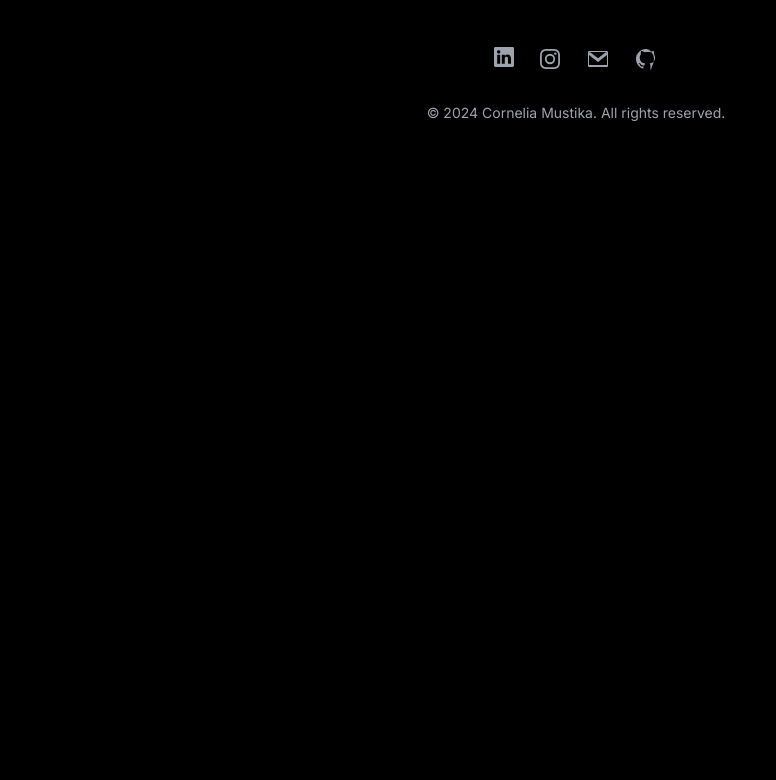
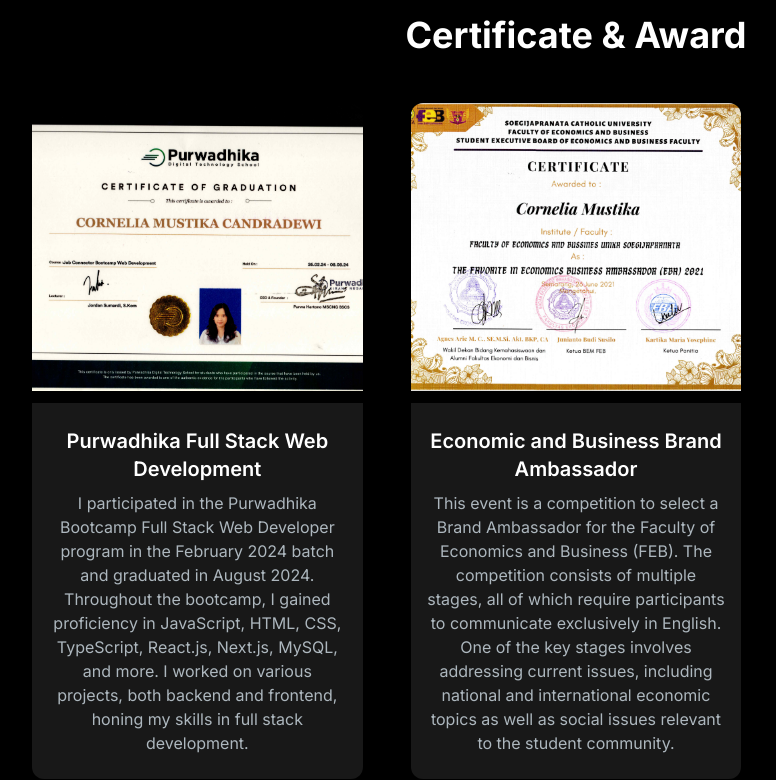
Before and after one commit to ccandradewi/portofolio-cornelia, a Next.js app: page / in a window 1280 px wide. Shown: the part 3121-3901 px from the top of the page, without its empty margins (64-840 px from the left). Before the commit the page ends 3388 px from the top, so only its background shows below. Built offline with nearby package versions, Linux system fonts and the light colour scheme.

Commit message:
add sertif section

```diff
--- /dev/null
+++ b/src/app/components/CertifCard.tsx
@@ -0,0 +1,46 @@
+import React from "react";
+import { CodeBracketIcon, EyeIcon } from "@heroicons/react/24/outline";
+import Link from "next/link";
+
+// Define the type for the props
+interface CertifeCardProps {
+  imgUrl: string;
+  title: string;
+  description: string;
+  previewUrl: string;
+}
+
+const CertifeCard: React.FC<CertifeCardProps> = ({
+  imgUrl,
+  title,
+  description,
+  previewUrl,
+}) => {
+  return (
+    <div>
+      <div
+        className="h-52 md:h-72 rounded-t-xl relative group"
+        style={{
+          background: `url(${imgUrl})`,
+          backgroundSize: "cover", // Resize gambar untuk menutupi elemen
+          backgroundPosition: "center",
+        }}
+      >
+        <div className="overlay items-center justify-center absolute top-0 left-0 w-full h-full bg-[#181818] bg-opacity-0 hidden group-hover:flex group-hover:bg-opacity-80 transition-all duration-500 ">
+          <Link
+            href={previewUrl}
+            className="h-14 w-14 border-2 relative rounded-full border-[#ADB7BE] hover:border-white group/link"
+          >
+            <EyeIcon className="h-10 w-10 text-[#ADB7BE] absolute top-1/2 left-1/2 transform -translate-x-1/2 -translate-y-1/2 cursor-pointer group-hover/link:text-white" />
+          </Link>
+        </div>
+      </div>
+      <div className="text-white rounded-b-xl mt-3 bg-[#181818] py-6 px-4">
+        <h5 className="text-xl font-semibold mb-2 text-center">{title}</h5>
+        <p className="text-[#ADB7BE] text-center">{description}</p>
+      </div>
+    </div>
+  );
+};
+
+export default CertifeCard;
--- /dev/null
+++ b/src/app/components/Certificate.tsx
@@ -0,0 +1,81 @@
+"use client";
+import React, { useState, useRef } from "react";
+import { motion, useInView } from "framer-motion";
+import ProjectCard from "./ProjectCard";
+import CertifeCard from "./CertifCard";
+
+// Define the type for project data
+interface Project {
+  id: number;
+  title: string;
+  description: string;
+  image: string;
+  tag: string[];
+  previewUrl: string;
+}
+
+const certifeData: Project[] = [
+  {
+    id: 1,
+    title: "Purwadhika Full Stack Web Development",
+    description:
+      "I participated in the Purwadhika Bootcamp Full Stack Web Developer program in the February 2024 batch and graduated in August 2024. Throughout the bootcamp, I gained proficiency in JavaScript, HTML, CSS, TypeScript, React.js, Next.js, MySQL, and more. I worked on various projects, both backend and frontend, honing my skills in full stack development.",
+    image: "/sertif.png",
+    tag: ["All", "Web"],
+    previewUrl: "https://glorynailart.shop/",
+  },
+  {
+    id: 2,
+    title: "Economic and Business Brand Ambassador",
+    description:
+      "This event is a competition to select a Brand Ambassador for the Faculty of Economics and Business (FEB). The competition consists of multiple stages, all of which require participants to communicate exclusively in English. One of the key stages involves addressing current issues, including national and international economic topics as well as social issues relevant to the student community.",
+    image: "/EBA.png",
+    tag: ["All", "Web"],
+    previewUrl:
+      "https://drive.google.com/file/d/1Tr4Rv3jKJJHsdno8YDCcLsB7lWsfEP81/view?usp=sharing",
+  },
+];
+
+const CertificatesSection: React.FC = () => {
+  const [tag, setTag] = useState<string>("All");
+  const ref = useRef<HTMLUListElement>(null);
+  const isInView = useInView(ref, { once: true });
+
+  const filteredCertife = certifeData.filter((project) =>
+    project.tag.includes(tag)
+  );
+
+  const cardVariants = {
+    initial: { y: 50, opacity: 0 },
+    animate: { y: 0, opacity: 1 },
+  };
+
+  return (
+    <section id="projects">
+      <h2 className="text-center text-4xl font-bold text-white mt-4 mb-8 md:mb-12">
+        Certificate & Award
+      </h2>
+      <ul ref={ref} className="grid md:grid-cols-3 gap-8 md:gap-12">
+        {filteredCertife.map((certife, index) => (
+          <motion.li
+            key={index}
+            variants={cardVariants}
+            initial="initial"
+            animate={isInView ? "animate" : "initial"}
+            transition={{ duration: 0.3, delay: index * 0.4 }}
+          >
+            <CertifeCard
+              key={certife.id}
+              title={certife.title}
+              description={certife.description}
+              imgUrl={certife.image}
+              previewUrl={certife.previewUrl}
+            />
+          </motion.li>
+        ))}
+      </ul>
+    </section>
+  );
+};
+
+export default CertificatesSection;
--- a/src/app/components/ProjectTag.tsx
+++ /dev/null
@@ -1,29 +0,0 @@
-import React from "react";
-
-// Define the type for the props
-interface ProjectTagProps {
-  name: string;
-  onClick: (name: string) => void;
-  isSelected: boolean;
-}
-
-const ProjectTag: React.FC<ProjectTagProps> = ({
-  name,
-  onClick,
-  isSelected,
-}) => {
-  const buttonStyles = isSelected
-    ? "text-white border-primary-500"
-    : "text-[#ADB7BE] border-slate-600 hover:border-white";
-
-  return (
-    <button
-      className={`${buttonStyles} rounded-full border-2 px-6 py-3 text-xl cursor-pointer`}
-      onClick={() => onClick(name)}
-    >
-      {name}
-    </button>
-  );
-};
-
-export default ProjectTag;
--- a/src/app/page.tsx
+++ b/src/app/page.tsx
@@ -4,6 +4,7 @@
 import AboutSection from "./components/About";
 import ProjectsSection from "./components/MyProject";
 import Footer from "./components/Footer";
+import CertificatesSection from "./components/Certificate";
 
 export default function Home() {
   return (
@@ -12,6 +13,7 @@
       <HeroSection />
       <AboutSection />
       <ProjectsSection />
+      <CertificatesSection />
       <Footer />
     </main>
   );
```
Also changed, not shown: public/EBA.png (added), public/sertif.png (added).
